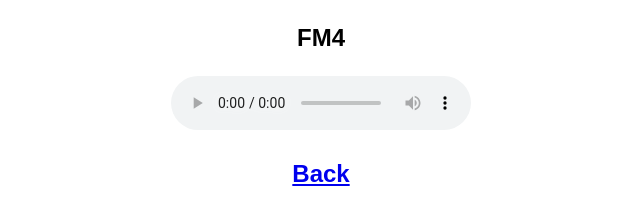
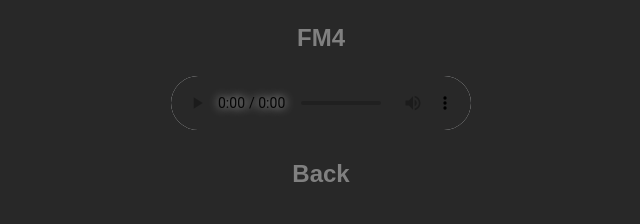
Before and after one commit to gonsolo/gonsolo.github.io, a plain HTML site: page fm4.html in a window 1280 px wide. Shown: the whole page, without its empty margins (319-959 px from the left). Drawn offline with Linux system fonts and the light colour scheme.

Commit message:
Dark style.

```diff
--- a/stylesheet.css
+++ b/stylesheet.css
@@ -1,3 +1,21 @@
+:root {
+        --gonzo-gray: rgb(40 40 40)
+}
+
+body {
+        background-color: var(--gonzo-gray);
+        color: gray;
+}
+
+a {
+        color: gray;
+        text-decoration: none;
+}
+
+audio::-webkit-media-controls-panel {
+        background-color: var(--gonzo-gray);
+}
+
 #centered {
 	font-family:	"Arial";
 	font-weight:	bold;
```
